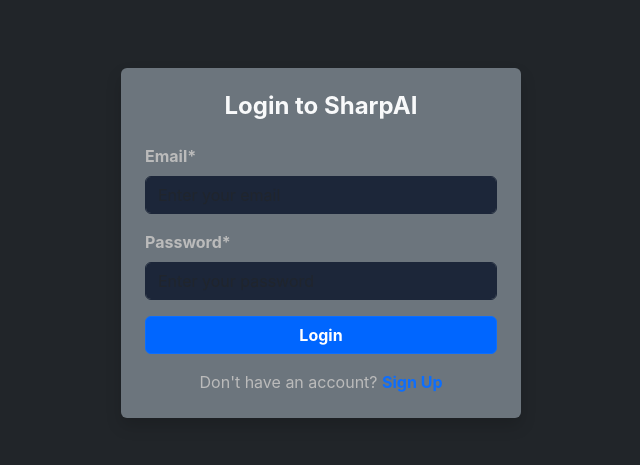
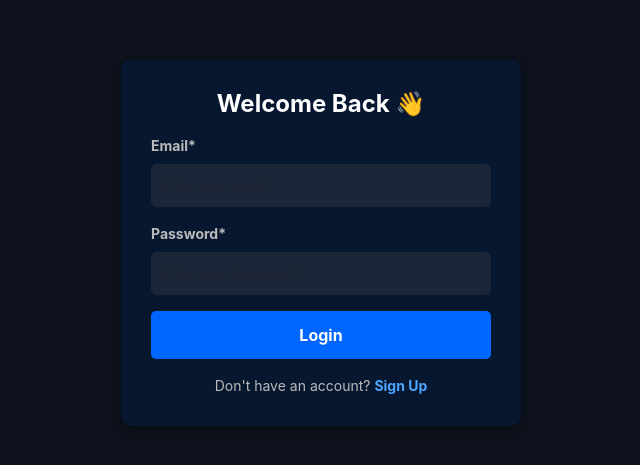
Before and after one commit to gaugust2/SharpAI, a React (Create React App) app in the folder sharpai-ui/: page / in a window 1280 px wide. Shown: the part 157-622 px from the top of the page, without its empty margins (319-959 px from the left). Built offline with nearby package versions, Linux system fonts and the light colour scheme.

Commit message:
Cleaning up login UI and chat history UI

```diff
--- a/sharpai-ui/src/components/ChatPage.js
+++ b/sharpai-ui/src/components/ChatPage.js
@@ -24,6 +24,7 @@
     const files = Array.from(e.target.files);
     setSelectedFiles(files);
   };
+
   const fetchConversations = async () => {
     try {
       const response = await fetch("http://localhost:3000/conversationNames", {
@@ -39,20 +40,12 @@
 
       const data = await response.json();
 
-      // Sort conversations by newest first (most recent at the top)
-      const sortedConversations = data.conversations.sort(
-        (a, b) => new Date(b.createdAt).getTime() - new Date(a.createdAt).getTime()
-      );
+      setConversations(data.conversations.reverse());
 
-      setConversations(sortedConversations);
     } catch (error) {
       console.error("Error fetching conversations:", error);
     }
   };
-
-
-
-
 
 
   useEffect(() => {
@@ -250,10 +243,9 @@
                 className="d-flex align-items-center p-2"
                 style={{
                   ...styles.chatItem,
-                  backgroundColor: selectedConversation?._id === conv._id ? "#1A73E8" : "transparent", // Highlight selected
-                  color: selectedConversation?._id === conv._id ? "#fff" : "#ccc",
+                  ...(selectedConversation?._id === conv._id ? styles.chatItemSelected : {}),
                 }}
-                onMouseEnter={(e) => (e.currentTarget.style.backgroundColor = "#2C3E50")} // Hover effect
+                onMouseEnter={(e) => (e.currentTarget.style.backgroundColor = "#2C3E50")}
                 onMouseLeave={(e) => (e.currentTarget.style.backgroundColor = selectedConversation?._id === conv._id ? "#1A73E8" : "transparent")}
                 onClick={() => handleSelectConversation(conv._id)}
               >
@@ -265,6 +257,7 @@
             ))
           )}
         </div>
+
 
       </div>
 
@@ -491,8 +484,18 @@
   chatItem: {
     display: "flex",
     alignItems: "center",
-    padding: "10px 0",
+    padding: "10px",
     cursor: "pointer",
+    borderRadius: "8px",
+    marginBottom: "5px",
+    transition: "background-color 0.2s ease-in-out",
+  },
+  chatItemHovered: {
+    backgroundColor: "#2C3E50",
+  },
+  chatItemSelected: {
+    backgroundColor: "#1A73E8",
+    color: "#fff",
   },
   chatIcon: {
     marginRight: "10px",
--- a/sharpai-ui/src/components/Login.js
+++ b/sharpai-ui/src/components/Login.js
@@ -22,7 +22,7 @@
 
       if (response.ok) {
         alert(data.message);
-        localStorage.setItem("token", data.token); // Save token to localStorage
+        localStorage.setItem("token", data.token);
         navigate("/chat");
       } else {
         alert(data.message);
@@ -33,63 +33,50 @@
   };
 
   return (
-    <div
-      className="d-flex justify-content-center align-items-center min-vh-100 bg-dark text-light p-3"
-      style={styles.container}
-    >
-      <form
-        onSubmit={handleSubmit}
-        className="w-100 p-4 bg-secondary rounded shadow"
-        style={styles.form}
-      >
-        <h2 className="text-center mb-4" style={styles.header}>
-          Login to SharpAI
+    <div style={styles.container}>
+      <form onSubmit={handleSubmit} style={styles.form} className="w-100">
+        <h2 style={styles.header} className="text-center fw-bold mb-3">
+          Welcome Back 👋
         </h2>
 
-        <div className="mb-3">
-          <label htmlFor="email" className="form-label" style={styles.label}>
+        <div style={styles.fieldContainer} className="mb-3">
+          <label style={styles.label} className="form-label">
             Email*
           </label>
           <input
             type="email"
-            id="email"
             placeholder="Enter your email"
             value={email}
             onChange={(e) => setEmail(e.target.value)}
+            style={styles.input}
             className="form-control"
-            style={styles.input}
           />
         </div>
 
-        <div className="mb-3">
-          <label htmlFor="password" className="form-label" style={styles.label}>
+        <div style={styles.fieldContainer} className="mb-3">
+          <label style={styles.label} className="form-label">
             Password*
           </label>
           <input
             type="password"
-            id="password"
             placeholder="Enter your password"
             value={password}
             onChange={(e) => setPassword(e.target.value)}
+            style={styles.input}
             className="form-control"
-            style={styles.input}
           />
         </div>
 
-        <button
-          type="submit"
-          className="btn btn-primary w-100"
-          style={styles.button}
-        >
+        <button type="submit" style={styles.button} className="btn btn-primary">
           Login
         </button>
 
-        <div className="mt-3 text-center" style={styles.footer}>
+        <div style={styles.footer} className="mt-3 text-center">
           Don't have an account?{" "}
           <span
             onClick={() => navigate("/signup")}
-            className="text-primary fw-bold"
             style={styles.signUpLink}
+            className="cursor-pointer"
           >
             Sign Up
           </span>
@@ -103,36 +90,70 @@
   container: {
     backgroundColor: "#0C111B",
     color: "#ffffff",
+    minHeight: "100vh",
+    display: "flex",
+    justifyContent: "center",
+    alignItems: "center",
+    padding: "20px",
   },
   form: {
+    width: "100%",
     maxWidth: "400px",
     backgroundColor: "#071730",
+    padding: "30px",
     borderRadius: "10px",
     boxShadow: "0 4px 6px rgba(0, 0, 0, 0.3)",
+    boxSizing: "border-box",
   },
   header: {
     fontSize: "24px",
     fontWeight: "bold",
+    marginBottom: "20px",
+    textAlign: "center",
+  },
+  fieldContainer: {
+    marginBottom: "20px",
   },
   label: {
+    display: "block",
+    fontSize: "14px",
+    marginBottom: "8px",
+    fontWeight: "bold",
     color: "#bbbbbb",
-    fontWeight: "bold",
+    textAlign: "left",
   },
   input: {
+    width: "100%",
+    padding: "10px",
+    borderRadius: "5px",
+    border: "1px solid #1C2639",
     backgroundColor: "#1C2639",
     color: "#fff",
-    border: "1px solid #1C2639",
+    fontSize: "14px",
+    outline: "none",
+    boxSizing: "border-box",
   },
   button: {
+    width: "100%",
+    padding: "12px",
+    border: "none",
+    borderRadius: "5px",
     backgroundColor: "#0066ff",
+    color: "#fff",
     fontWeight: "bold",
+    fontSize: "16px",
+    cursor: "pointer",
   },
   footer: {
+    marginTop: "20px",
+    textAlign: "center",
+    fontSize: "14px",
     color: "#bbbbbb",
   },
   signUpLink: {
+    color: "#4da6ff",
     cursor: "pointer",
-    color: "#4da6ff",
+    fontWeight: "bold",
   },
 };
 
```
